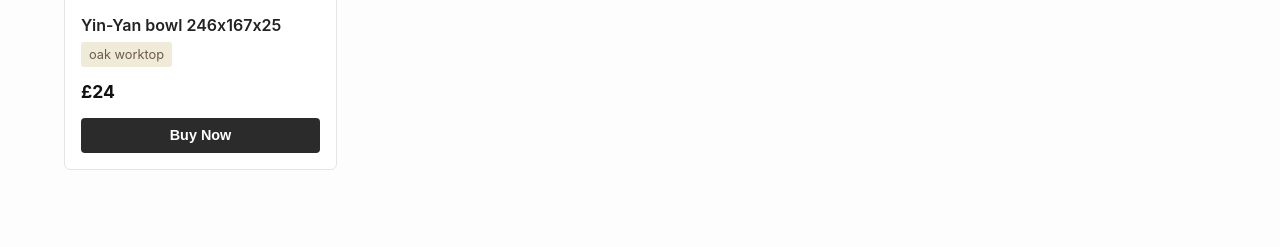
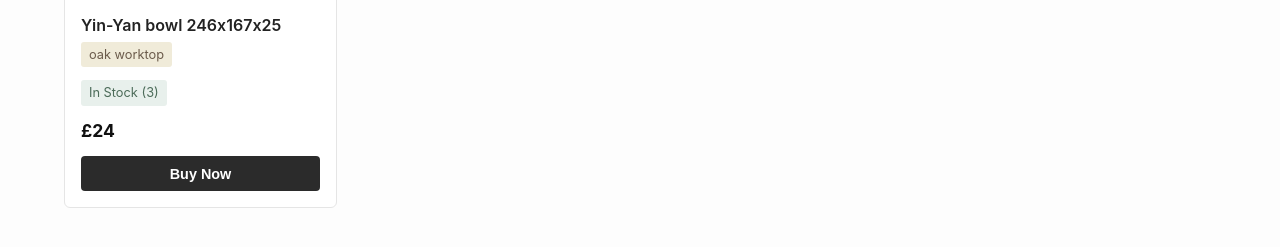
Before and after one commit to HerculeMolly/hercule-molly-website, a plain HTML site: page index.html in a window 1280 px wide. Shown: the part 433-680 px from the top of the page. Drawn offline with nearby package versions, Linux system fonts and the light colour scheme.

Commit message:
Update index.html

```diff
--- a/index.html
+++ b/index.html
@@ -41,14 +41,27 @@
   <main class="product-grid" id="grid"></main>
 
   <script>
-    // Reads your LibreOffice products.csv file automatically
     Papa.parse("products.csv", {
       download: true,
       header: true,
       complete: function(results) {
         const grid = document.getElementById('grid');
         results.data.forEach(item => {
-          if (item.name && item.category_status === 'Active') {
+          // Case-insensitive check for active status
+          const isActive = item.category_status && item.category_status.trim().toLowerCase() === 'active';
+
+          if (item.name && isActive) {
+            const stockQty = parseInt(item.stock, 10) || 0;
+
+            // Handle stock badge and button state
+            let stockBadge = `<span style="font-size: 0.8rem; color: #4b6b58; background: #e8f0ec; padding: 0.2rem 0.5rem; border-radius: 3px; display: inline-block; margin-bottom: 0.75rem;">In Stock (${stockQty})</span>`;
+            let buttonHtml = `<button class="btn-buy" onclick="alert('Checkout process initializing for ${item.name}')">Buy Now</button>`;
+
+            if (stockQty <= 0) {
+              stockBadge = `<span style="font-size: 0.8rem; color: #9a2a2a; background: #fbeaea; padding: 0.2rem 0.5rem; border-radius: 3px; display: inline-block; margin-bottom: 0.75rem;">Out of Stock</span>`;
+              buttonHtml = `<button class="btn-buy" style="background: #ccc; cursor: not-allowed;" disabled>Out of Stock</button>`;
+            }
+
             const card = `
               <div class="card">
                 <img src="${item.image}" alt="${item.name}">
@@ -58,8 +71,9 @@
                     <span class="wood-tag">${item.wood_origin}</span>
                   </div>
                   <div>
+                    ${stockBadge}
                     <div class="price">£${item.price}</div>
-                    <button class="btn-buy" onclick="alert('Checkout process initializing for ${item.name}')">Buy Now</button>
+                    ${buttonHtml}
                   </div>
                 </div>
               </div>
@@ -71,5 +85,6 @@
     });
   </script>
 
+
 </body>
 </html>
```
